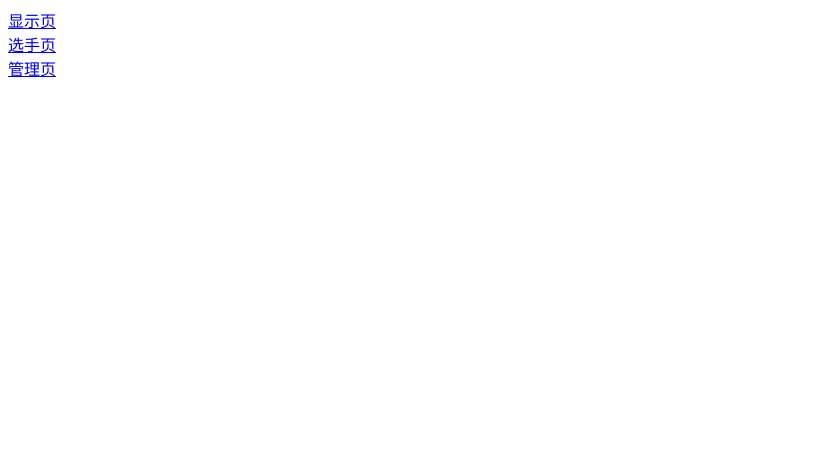
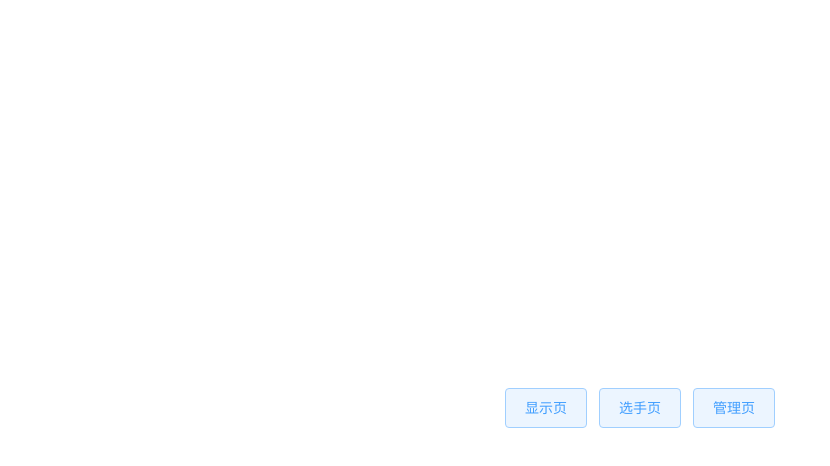
Before and after one commit to WUMINGTTT/Answering-System, a Vue app in the folder Frontend/: page / in a window 1280 px wide. Shown: the top 466 px of the page, without its empty margins (0-830 px from the left). Built offline with nearby package versions, Linux system fonts and the light colour scheme.

Commit message:
新增依赖ElementPlus，优化home页跳转按钮

```diff
--- a/Frontend/package.json
+++ b/Frontend/package.json
@@ -12,6 +12,7 @@
     "format": "prettier --write --experimental-cli src/"
   },
   "dependencies": {
+    "element-plus": "^2.14.0",
     "pinia": "^3.0.4",
     "vue": "^3.5.32",
     "vue-router": "^5.0.4"
@@ -24,6 +25,8 @@
     "npm-run-all2": "^8.0.4",
     "prettier": "3.8.3",
     "typescript": "~6.0.0",
+    "unplugin-auto-import": "^21.0.0",
+    "unplugin-vue-components": "^32.0.0",
     "vite": "^8.0.8",
     "vite-plugin-vue-devtools": "^8.1.1",
     "vue-tsc": "^3.2.6"
--- a/Frontend/src/views/HomeView.vue
+++ b/Frontend/src/views/HomeView.vue
@@ -1,11 +1,20 @@
 <script setup lang="ts">
-import { RouterLink } from 'vue-router'
+function navigateTo(url: string): void {
+  window.location.href = url
+}
 </script>
 <template>
-  <RouterLink to="/display">显示页</RouterLink>
-  <br>
-  <RouterLink to="/player">选手页</RouterLink>
-  <br>
-  <RouterLink to="/admin">管理页</RouterLink>
+  <div class="box">
+    <el-button @click="navigateTo('/display')" type="primary" size="large" plain>显示页</el-button>
+    <el-button @click="navigateTo('/player')" type="primary" size="large" plain>选手页</el-button>
+    <el-button @click="navigateTo('/admin')" type="primary" size="large" plain>管理页</el-button>
+  </div>
 </template>
-<style scoped></style>
+<style scoped>
+.box {
+  display: flex;
+  justify-content: center;
+  align-items: center;
+  height: 100vh;
+}
+</style>
--- a/Frontend/vite.config.ts
+++ b/Frontend/vite.config.ts
@@ -1,6 +1,9 @@
 import { fileURLToPath, URL } from 'node:url'
 
 import { defineConfig } from 'vite'
+import AutoImport from 'unplugin-auto-import/vite'
+import Components from 'unplugin-vue-components/vite'
+import { ElementPlusResolver } from 'unplugin-vue-components/resolvers'
 import vue from '@vitejs/plugin-vue'
 import vueDevTools from 'vite-plugin-vue-devtools'
 
@@ -9,10 +12,16 @@ export default defineConfig({
   plugins: [
     vue(),
     vueDevTools(),
+    AutoImport({
+      resolvers: [ElementPlusResolver()],
+    }),
+    Components({
+      resolvers: [ElementPlusResolver()],
+    }),
   ],
   resolve: {
     alias: {
-      '@': fileURLToPath(new URL('./src', import.meta.url))
+      '@': fileURLToPath(new URL('./src', import.meta.url)),
     },
   },
 })
```
Also changed, not shown: Frontend/auto-imports.d.ts (added, +10 -0 lines), Frontend/components.d.ts (added, +18 -0 lines), 1 other file (tests, documents, lock files or other folders).
